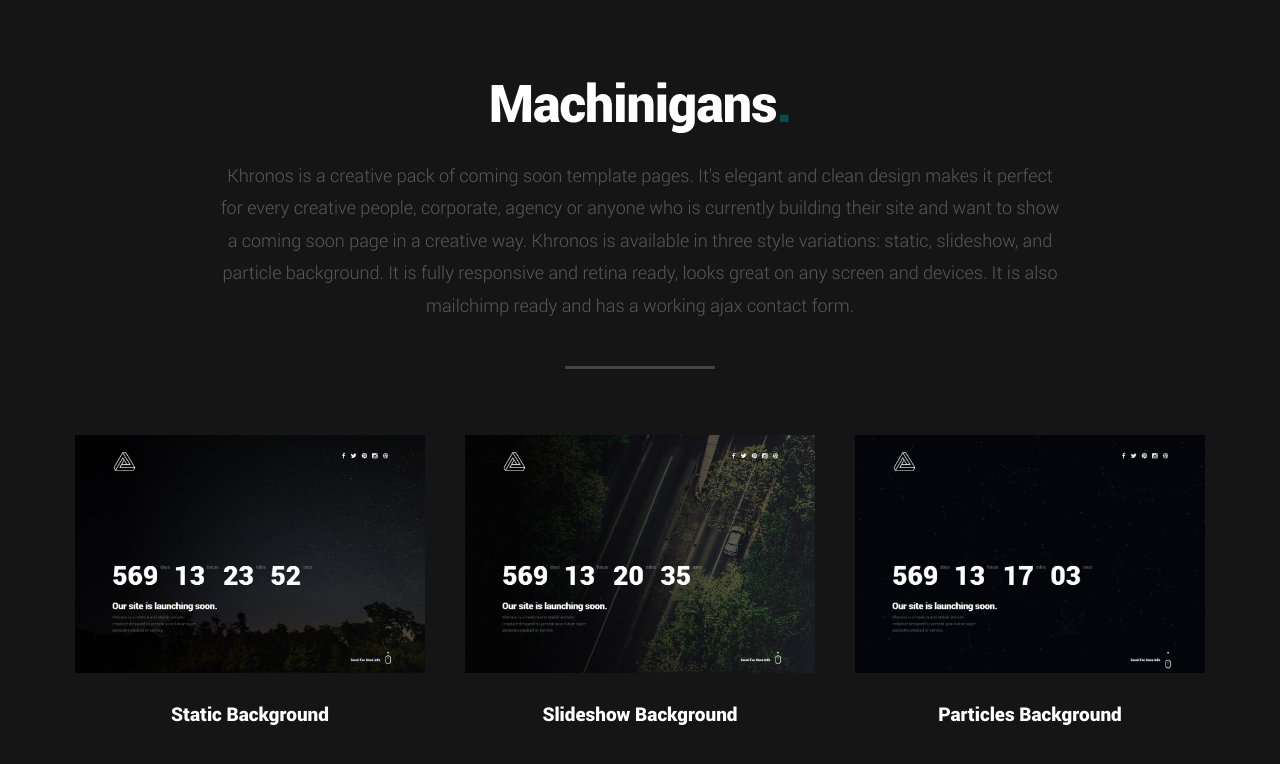
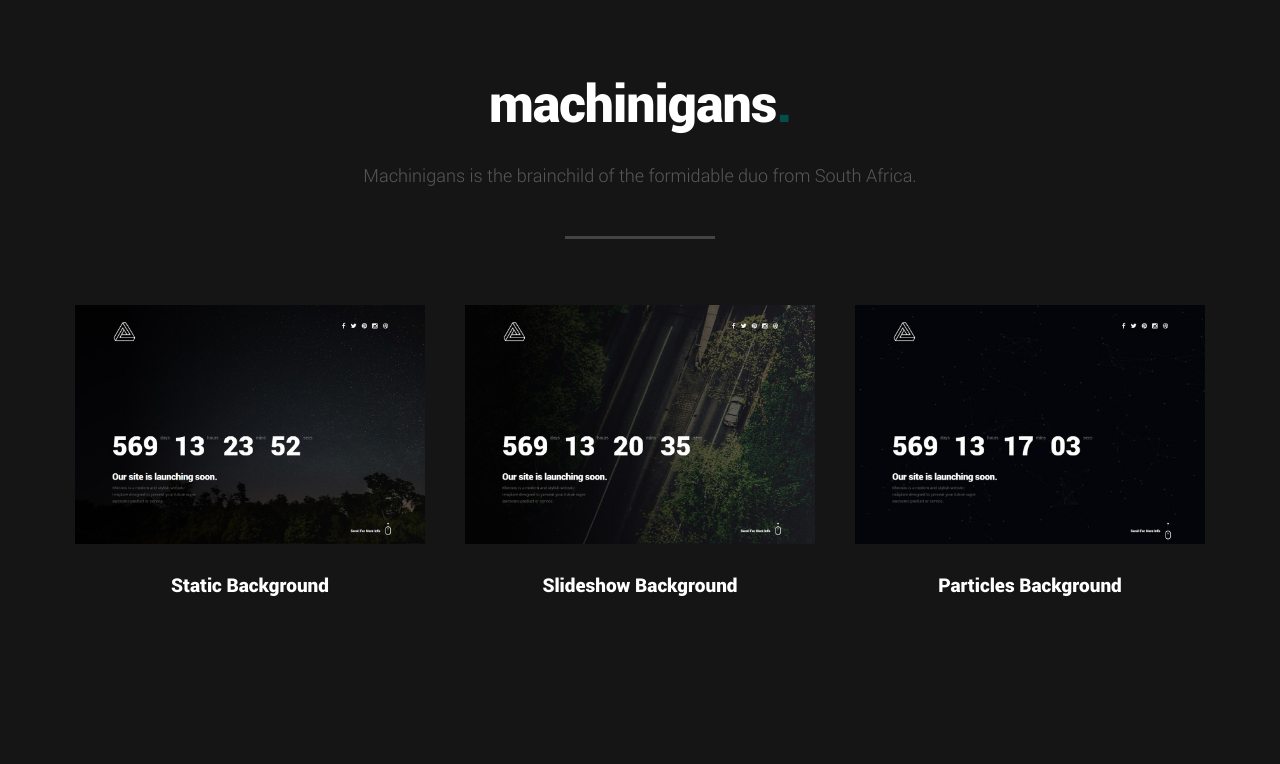
Before and after one commit to siasmeyer/Machinigans, a plain HTML site: page index.html in a window 1280 px wide. Drawn offline with Linux system fonts and the light colour scheme.

Commit message:
6th commit

```diff
--- a/index.html
+++ b/index.html
@@ -38,14 +38,10 @@
    	<div class="row">
    		<div class="col-twelve">
 
-   			<h1>Machinigans<span>.</span></h1>
+   			<h1>machinigans<span>.</span></h1>
 
    			<p class="lead">
-   			Khronos is a creative pack of coming soon template pages. It's elegant and clean design makes it
-				perfect for every creative people, corporate, agency or anyone who is currently building their
-				site and want to show a coming soon page in a creative way. Khronos is available in three style
-				variations: static, slideshow, and particle background. It is fully responsive and
-				retina ready, looks great on any screen and devices. It is also mailchimp ready and has a working ajax contact form.
+   			Machinigans is the brainchild of the formidable duo from South Africa.
    			</p>
 
    		</div>
```
